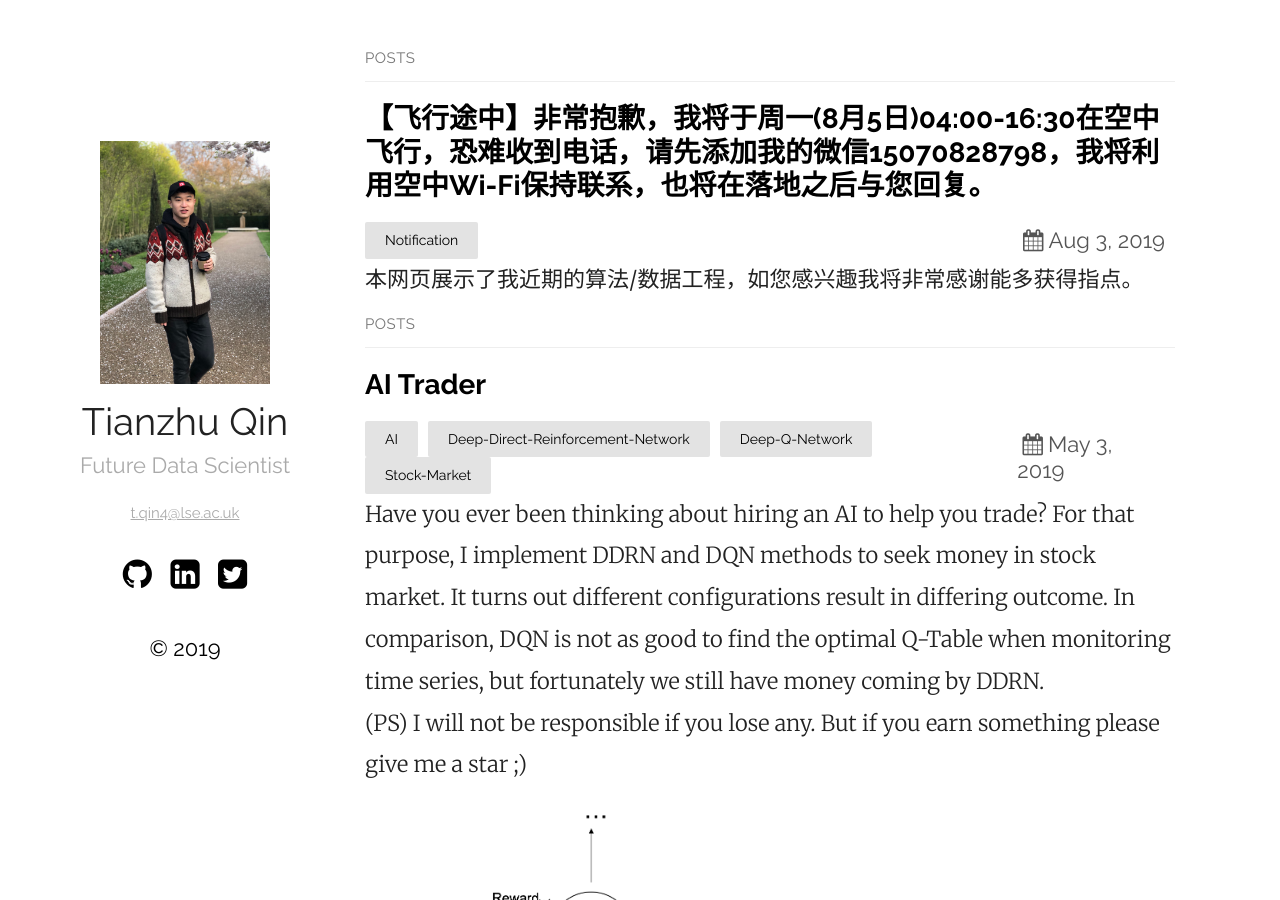
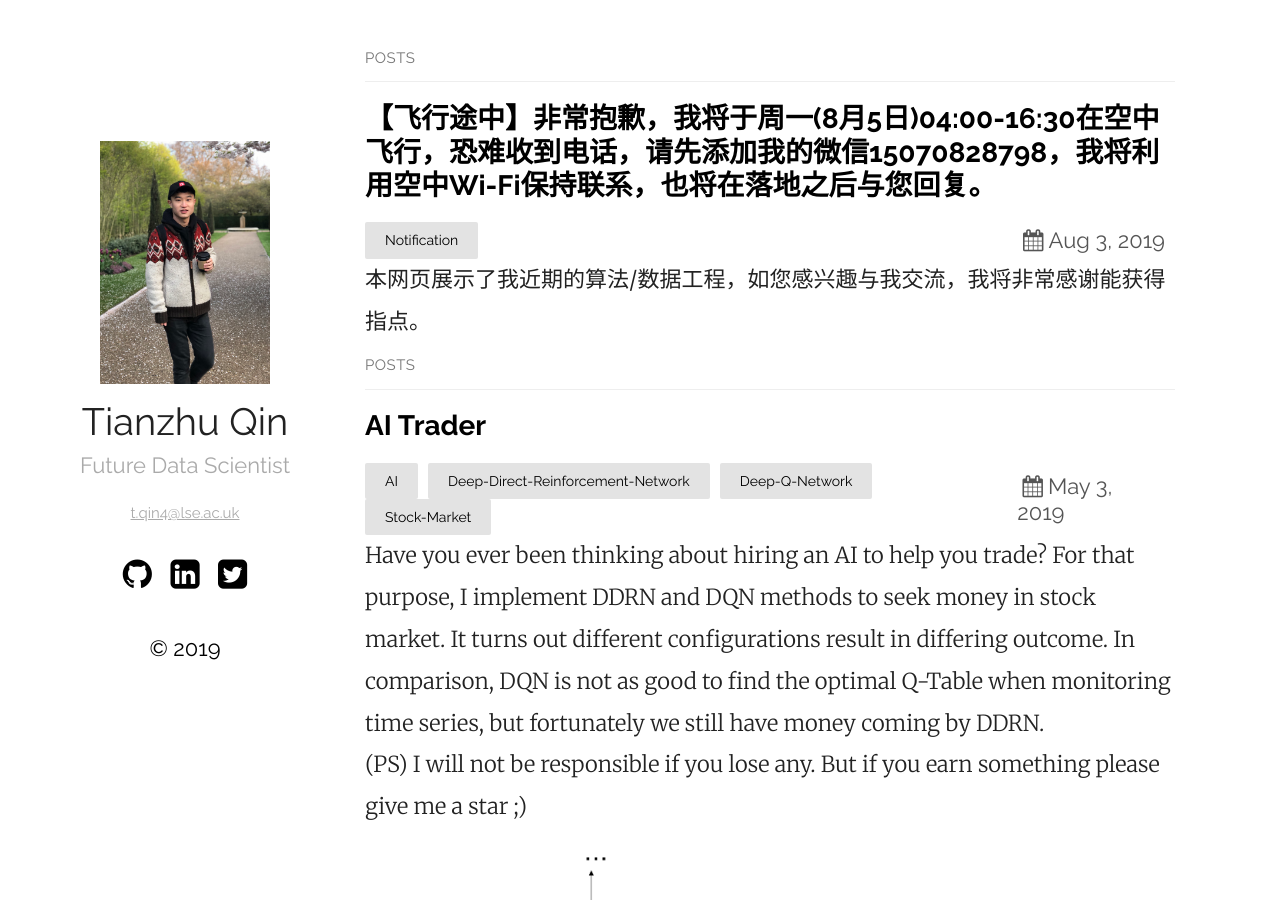
Before and after one commit to TianzhuQin/tianzhu.github.com, a Jekyll site: the page built from index.md, in a window 1280 px wide and 900 px high. Built offline with Jekyll 4.4.1, drawn with Linux system fonts in a browser that asks for light colours.

Commit message:
Flying notify

```diff
--- a/_posts/2019-08-05-ALERT.markdown
+++ b/_posts/2019-08-05-ALERT.markdown
@@ -4,7 +4,7 @@ title:  "【飞行途中】非常抱歉，我将于周一(8月5日)04:00-16:30
 date:   2019-08-04 02:05:20 +0320
 tourl:
 categories: Notification
-excerpt: 本网页展示了我近期的算法/数据工程，如您感兴趣我将非常感谢能多获得指点。
+excerpt: 本网页展示了我近期的算法/数据工程，如您感兴趣与我交流，我将非常感谢能获得指点。
 ---
 
 
```
